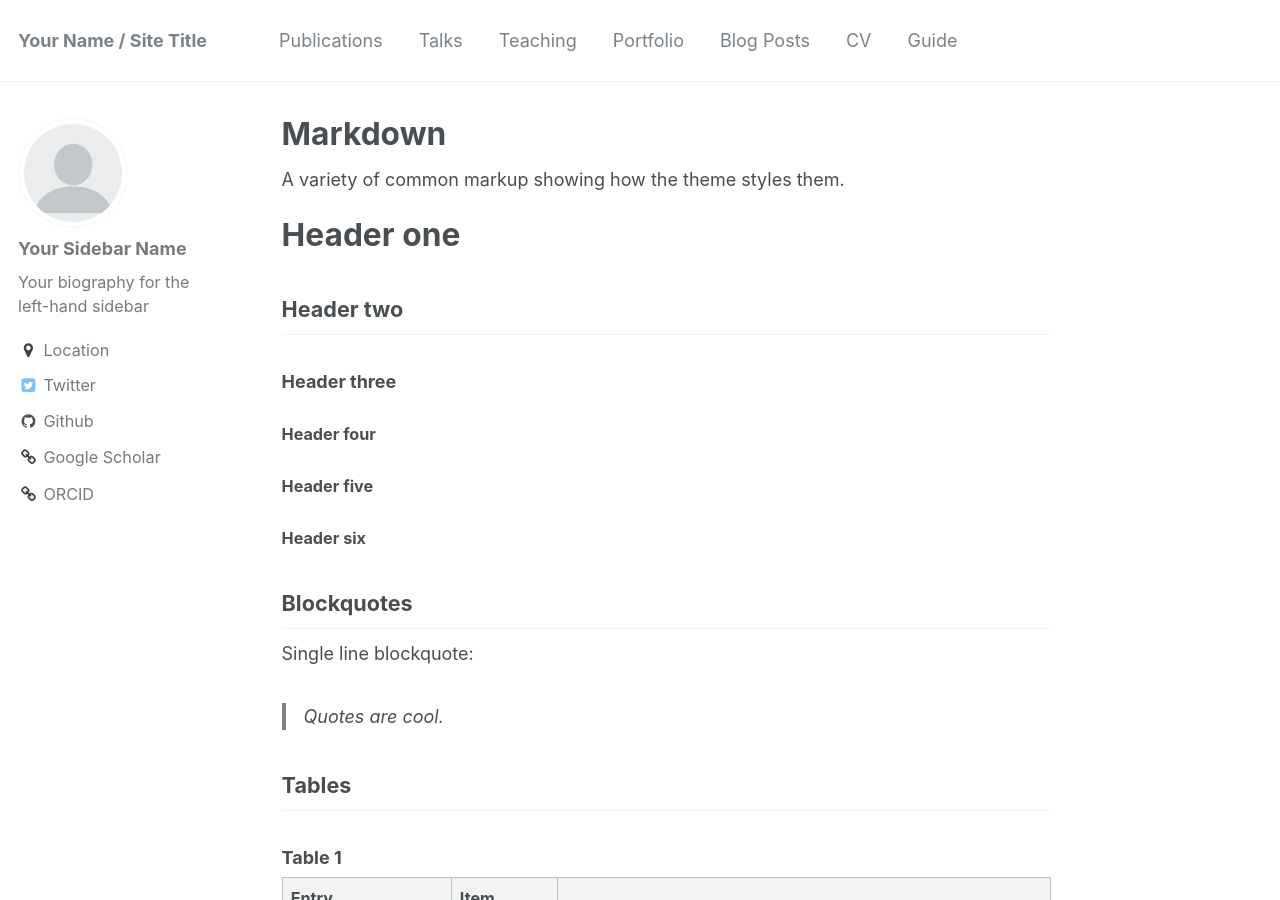
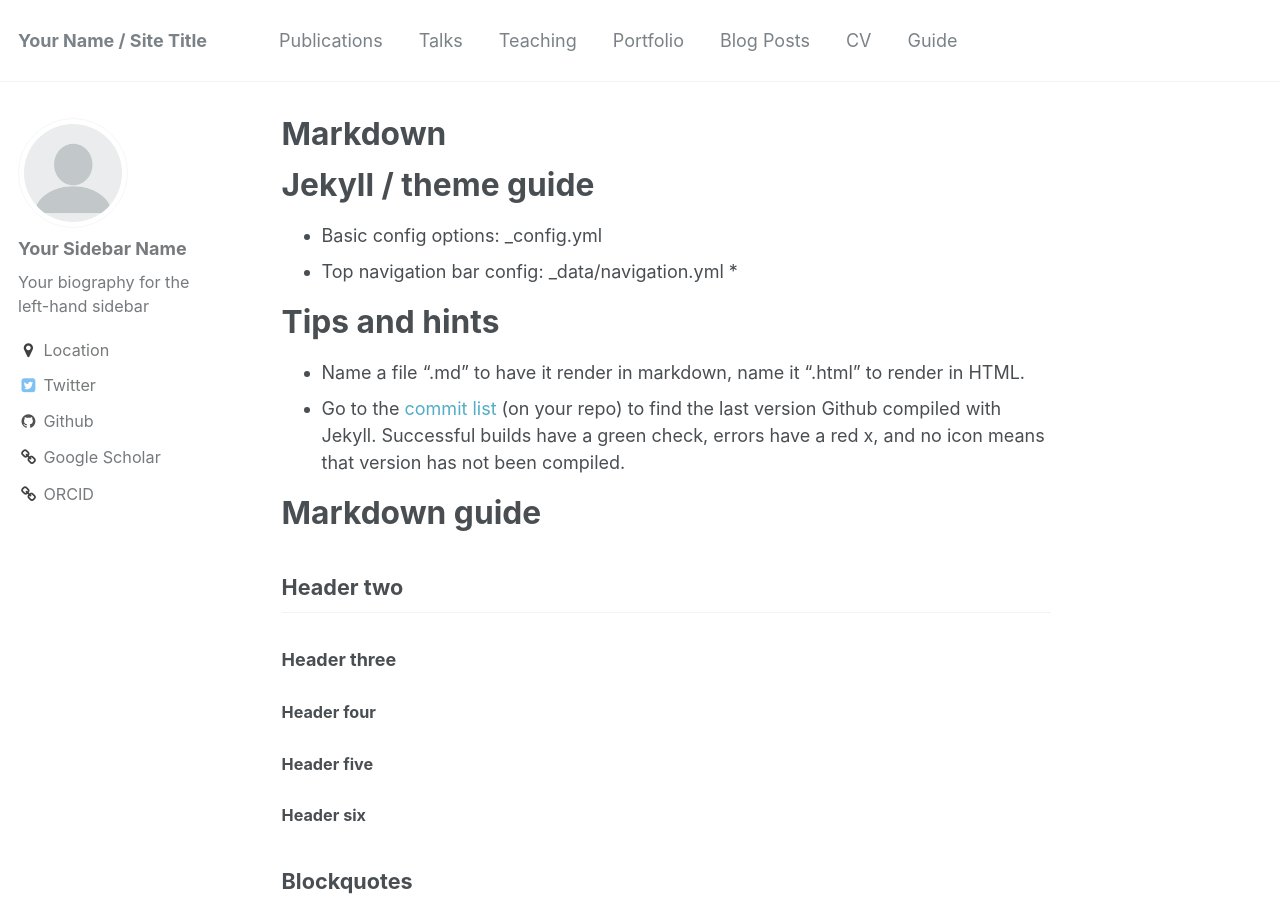
Before and after one commit to binhqnguyen/binhqnguyen.github.io, a Jekyll site: the page built from _pages/markdown.md, in a window 1280 px wide and 900 px high. Built offline with Jekyll 4.4.1, drawn with Linux system fonts in a browser that asks for light colours.

Commit message:
Update markdown.md

```diff
--- a/_pages/markdown.md
+++ b/_pages/markdown.md
@@ -7,9 +7,19 @@ redirect_from:
   - /markdown.html
 ---
 
-A variety of common markup showing how the theme styles them.
+# Jekyll / theme guide
 
-# Header one
+* Basic config options: _config.yml
+* Top navigation bar config: _data/navigation.yml
+*
+
+# Tips and hints
+
+* Name a file ".md" to have it render in markdown, name it ".html" to render in HTML.
+* Go to the [commit list](https://github.com/academicpages/academicpages.github.io/commits/master) (on your repo) to find the last version Github compiled with Jekyll. Successful builds have a green check, errors have a red x, and no icon means that version has not been compiled.
+
+
+# Markdown guide
 
 ## Header two
 
```
